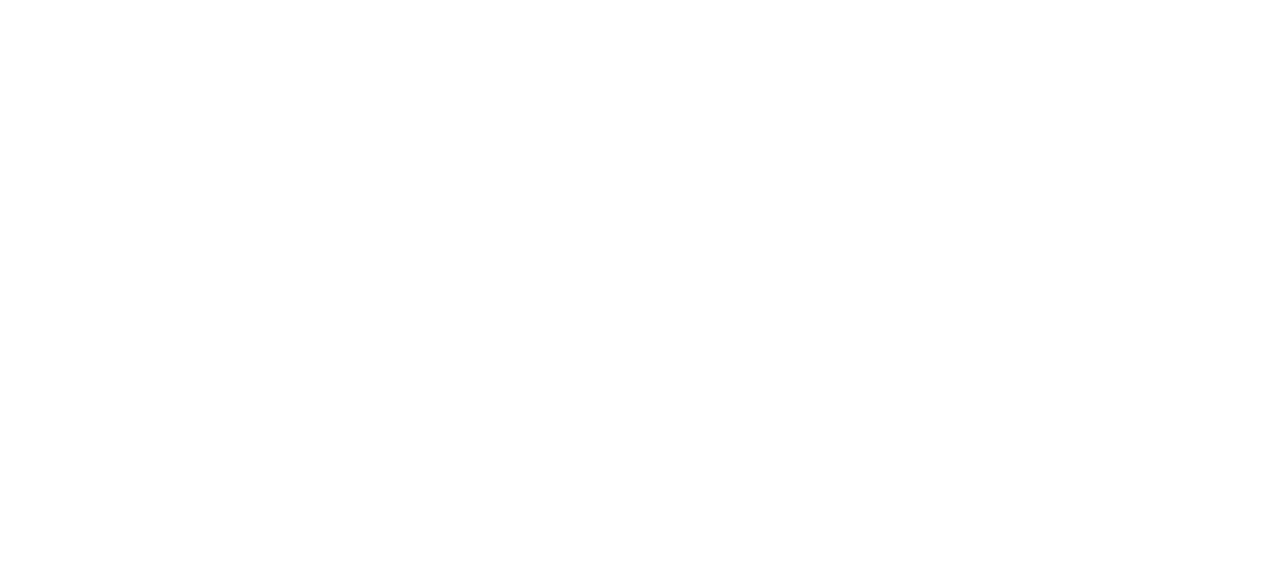
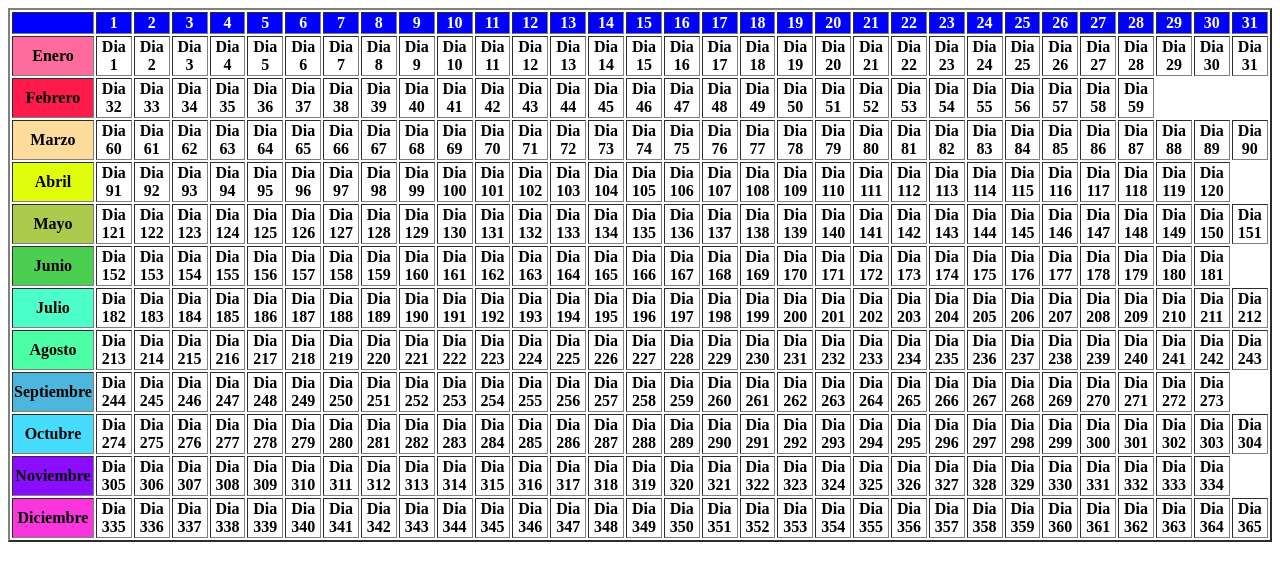
Before and after one commit to tsi553-ambientes-no-propietarios-2019a/clase-4-formularios-php-victoromar96, a PHP site: page / in a window 1280 px wide. Before the commit the part shown is empty. Shown: the top 581 px of the page. Run offline with PHP 8.4, Linux system fonts and the light colour scheme; lists and menus that the app fills with data are empty.

Commit message:
resuelto

```diff
--- a/ejercicio8/index.php
+++ b/ejercicio8/index.php
@@ -2,5 +2,220 @@
 /*
 - Escribir código PHP que inicialice un arreglo con los números del 1 al 365. Determine a que mes pertenece cada día del año (suponiendo un año no bisiesto) y muestre por pantalla la lista con el mes como encabezado seguido de la lista de los días que pertenecen a ese mes.
 - Utilizar HTML y CSS para dar estilo a la lista. Cada mes debe mostrarse de diferente color junto con la lista de días. Los meses deben aparecer con negrita. Pista: se puede utilizar elementos ul y li para mostrar la lista.
+*/
+function diasAño(){
+    $Arreglo_Dias = array(" ",);
+    for ($i=1; $i <=31 ; $i++) {
 
-*/
+        $Arreglo_Dias [] = $i;
+    };
+	foreach ($Arreglo_Dias as $Dias => $Dias_Mes) {
+	    echo '<th>'.$Dias_Mes.'</th>';
+	}
+}
+
+
+$Arreglo_Numeros = array();
+
+for ($i = 1; $i <= 365 ; $i++) {
+        $Arreglo_Numeros[] = $i;
+};
+
+function Enero(){
+
+    global $Arreglo_Numeros;
+    $Enero = array_slice($Arreglo_Numeros,0,31);
+
+    foreach ($Enero as $Dia => $numero) {
+        echo '<th>'."Dia ".$numero.'</th>';
+    }
+}
+function Febrero(){
+    global $Arreglo_Numeros;
+    $Enero = array_slice($Arreglo_Numeros,31,28);
+
+    foreach ($Enero as $Dia => $numero) {
+        echo '<th>'."Dia ".$numero.'</th>';
+    }
+}
+function Marzo(){
+    global $Arreglo_Numeros;
+    $Enero = array_slice($Arreglo_Numeros,59,31);
+
+    foreach ($Enero as $Dia => $numero) {
+        echo '<th>'."Dia ".$numero.'</th>';
+    }
+}
+function abril(){
+    global $Arreglo_Numeros;
+    $Enero = array_slice($Arreglo_Numeros,90,30);
+
+    foreach ($Enero as $Dia => $numero) {
+        echo '<th>'."Dia ".$numero.'</th>';
+    }
+}
+function mayo(){
+    global $Arreglo_Numeros;
+    $Enero = array_slice($Arreglo_Numeros,120,31);
+
+    foreach ($Enero as $Dia => $numero) {
+        echo '<th>'."Dia ".$numero.'</th>';
+    }
+}
+function junio(){
+    global $Arreglo_Numeros;
+    $Enero = array_slice($Arreglo_Numeros,151,30);
+
+    foreach ($Enero as $Dia => $numero) {
+        echo '<th>'."Dia ".$numero.'</th>';
+    }
+}
+function julio(){
+    global $Arreglo_Numeros;
+    $Enero = array_slice($Arreglo_Numeros,181,31);
+
+    foreach ($Enero as $Dia => $numero) {
+        echo '<th>'."Dia ".$numero.'</th>';
+    }
+}
+function agosto(){
+    global $Arreglo_Numeros;
+    $Enero = array_slice($Arreglo_Numeros,212,31);
+
+    foreach ($Enero as $Dia => $numero) {
+        echo '<th>'."Dia ".$numero.'</th>';
+    }
+}
+function septiembre(){
+    global $Arreglo_Numeros;
+    $Enero = array_slice($Arreglo_Numeros,243,30);
+
+    foreach ($Enero as $Dia => $numero) {
+        echo '<th>'."Dia ".$numero.'</th>';
+    }
+}
+function octubre(){
+    global $Arreglo_Numeros;
+    $Enero = array_slice($Arreglo_Numeros,273,31);
+
+    foreach ($Enero as $Dia => $numero) {
+        echo '<th>'."Dia ".$numero.'</th>';
+    }
+}
+function noviembre(){
+    global $Arreglo_Numeros;
+    $Enero = array_slice($Arreglo_Numeros,304,30);
+
+    foreach ($Enero as $Dia => $numero) {
+        echo '<th>'."Dia ".$numero.'</th>';
+    }
+}
+function Diciembre(){
+    global $Arreglo_Numeros;
+    $Enero = array_slice($Arreglo_Numeros,334,31);
+
+    foreach ($Enero as $Dia => $numero) {
+        echo '<th>'."Dia ".$numero.'</th>';
+    }
+}
+?>
+
+
+<!DOCTYPE html>
+<html lang="en">
+<head>
+    <meta charset="UTF-8">
+    <meta name="viewport" content="width=device-width, initial-scale=1.0">
+    <meta http-equiv="X-UA-Compatible" content="ie=edge">
+    <title>Document</title>
+</head>
+<body>
+<table border="2" align="center">
+    <thead style ="Background-color : blue; color: white">
+        <tr>
+            <?php
+              echo diasAño();
+            ?>
+        </tr>
+    </thead>
+    <tbody>
+    <tr>
+      <th scope="row" style="background-color: #FE6B9C; color: black">Enero</th>
+          <?php
+            echo Enero();
+          ?>
+    </tr>
+    <tr>
+      <th scope="row" style="background-color: #FE1B4C; color: black">Febrero</th>
+          <?php
+            echo Febrero();
+          ?>
+    </tr>
+    <tr>
+      <th scope="row" style="background-color: #FEDC9C; color: black">Marzo</th>
+          <?php
+            echo Marzo();
+          ?>
+    </tr>
+    <tr>
+      <th scope="row" style="background-color: #E0FE0C; color: black">Abril</th>
+          <?php
+            echo Abril();
+          ?>
+    </tr>
+    <tr>
+      <th scope="row" style="background-color: #ACCA4C; color: black">Mayo</th>
+          <?php
+            echo mayo();
+          ?>
+    </tr>
+    <tr>
+      <th scope="row" style="background-color: #4CCE50; color: black">Junio</th>
+          <?php
+            echo junio();
+          ?>
+    </tr>
+    <tr>
+      <th scope="row" style="background-color: #4CFEC7; color: black">Julio</th>
+          <?php
+            echo julio();
+          ?>
+    </tr>
+    <tr>
+      <th scope="row" style="background-color: #4CFEA5; color: black">Agosto</th>
+          <?php
+            echo agosto();
+          ?>
+    </tr>
+    <tr>
+      <th scope="row" style="background-color: #4CB6DD; color: black">Septiembre</th>
+          <?php
+            echo septiembre();
+          ?>
+    </tr>
+    <tr>
+      <th scope="row" style="background-color: #45DCFE; color: black">Octubre</th>
+          <?php
+            echo octubre();
+          ?>
+    </tr>
+    <tr>
+      <th scope="row" style="background-color: #8B0DFE; color: black">Noviembre</th>
+          <?php
+            echo noviembre();
+          ?>
+    </tr>
+    <tr>
+      <th scope="row" style="background-color: #FA35DD; color: black">Diciembre</th>
+          <?php
+            echo Diciembre();
+          ?>
+    </tr>
+
+    </tbody>
+</table>
+
+
+
+</body>
+</html>
```
